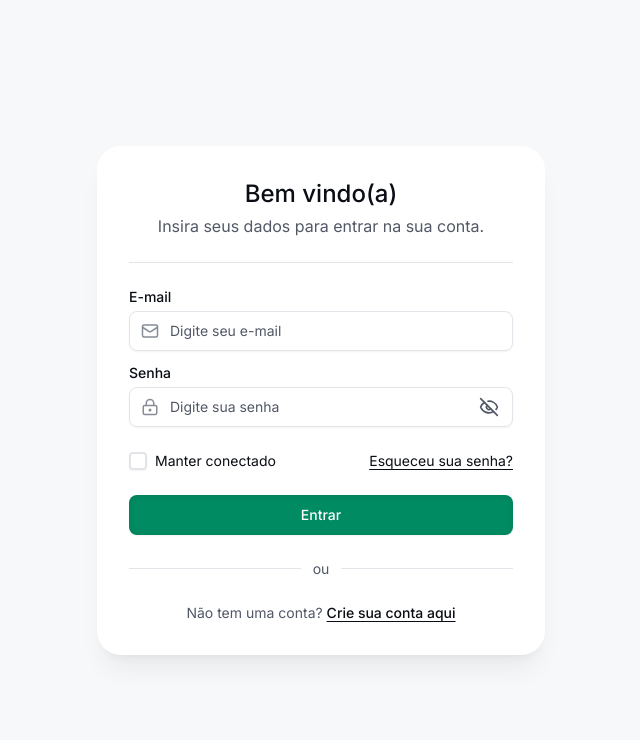
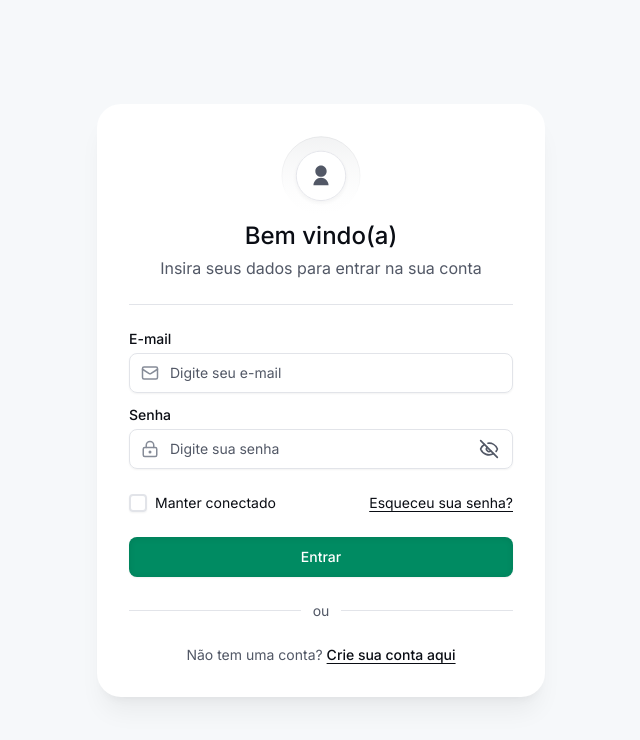
Before and after one commit to ipecode-br/abnmo-frontend, a Next.js app: page /conta/entrar in a window 1280 px wide. Shown: the top 740 px of the page, without its empty margins (319-959 px from the left). Built offline with nearby package versions, Linux system fonts and the light colour scheme.

Commit message:
chore(sign-in): pass image as prop to `AuthCard`

```diff
--- a/src/app/conta/entrar/page.tsx
+++ b/src/app/conta/entrar/page.tsx
@@ -1,3 +1,4 @@
+import image from '@images/auth/sign-in.svg'
 import type { Metadata } from 'next'
 
 import { AuthCard } from '@/components/auth/auth-card'
@@ -14,8 +15,9 @@ export const metadata: Metadata = {
 export default function SignInPage() {
   return (
     <AuthCard
+      image={image}
       title='Bem vindo(a)'
-      description='Insira seus dados para entrar na sua conta.'
+      description='Insira seus dados para entrar na sua conta'
     >
       <SignInForm />
 
```
Also changed, not shown: public/images/auth/sign-in.svg (renamed from public/images/auth/icon.svg).
